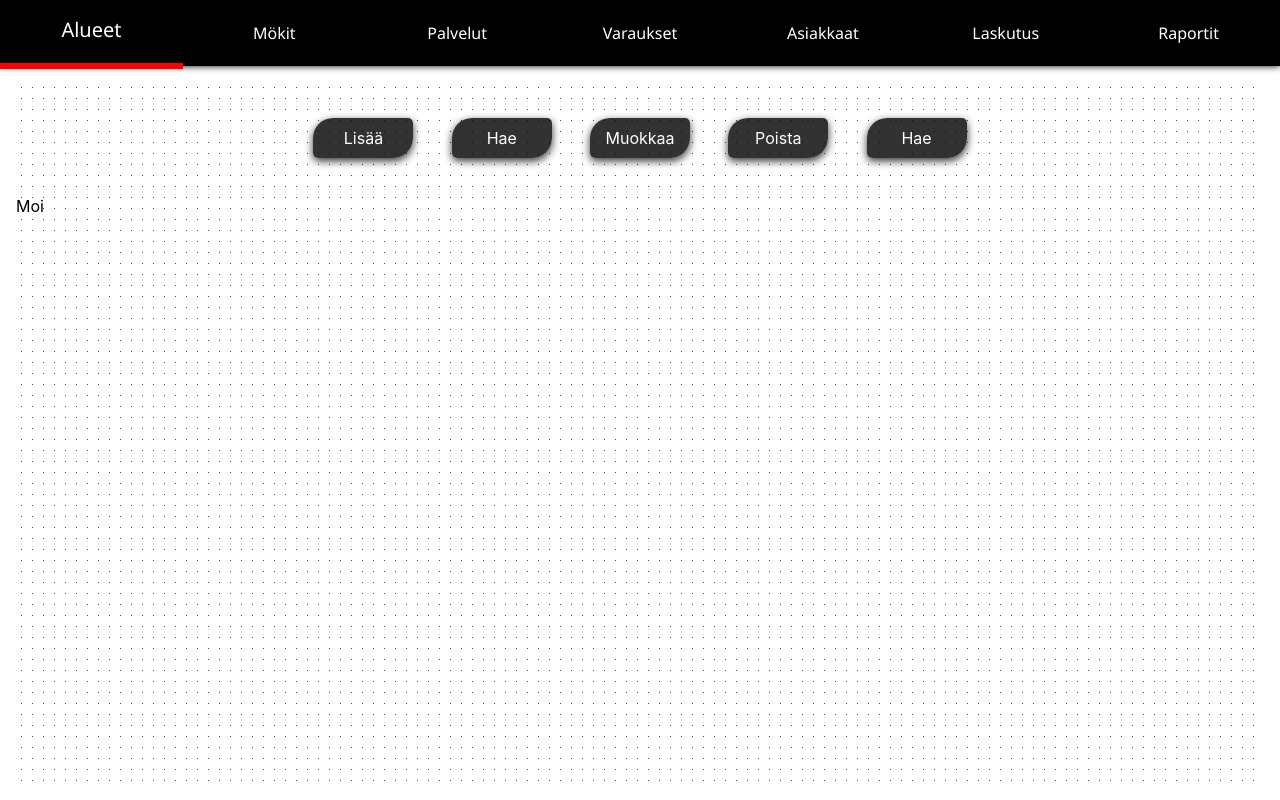
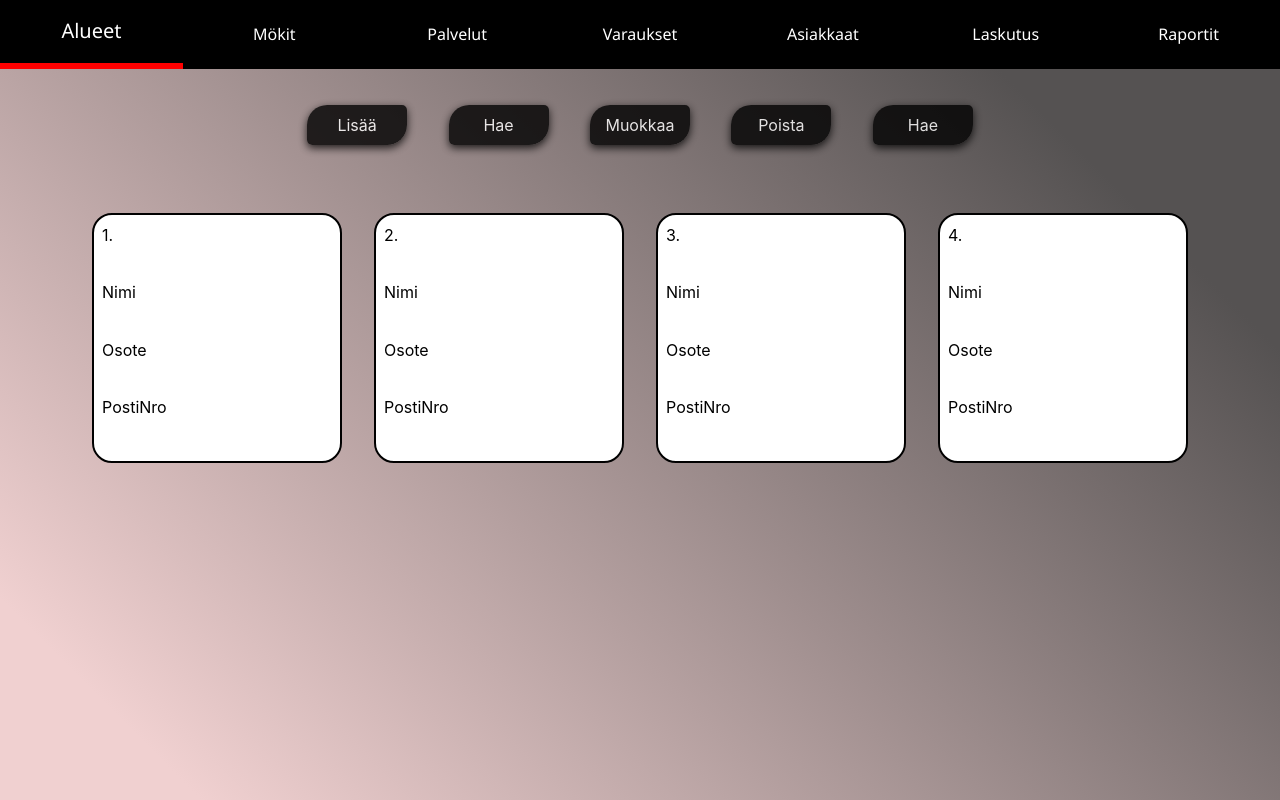
Before and after one commit to egohommeli12345/VillageBase, a React (Vite) app in the folder Frontend/VillageBase_fe/: page /mokit in a window 1280 px wide. Built offline with nearby package versions, Linux system fonts and the light colour scheme.

Commit message:
CottagePage&Visual upd pt.2

```diff
--- /dev/null
+++ b/Frontend/VillageBase_fe/src/components/CottageComponents/CottagePage.css
@@ -0,0 +1,36 @@
+* {
+    margin: 0;
+    padding: 0;
+    box-sizing: border-box;
+
+}
+
+.cottage-BG {
+    height: 100%;
+    background-color:transparent;
+    overflow: scroll;
+}
+
+.cottageCards {
+    display: flex;
+    flex-wrap: wrap;
+    justify-content: center;
+    align-items: center;
+    text-align: start;
+    /* background: rgb(5, 6, 45); */
+    padding: 1em;
+
+}
+
+.item {
+    display: grid;
+    margin: 1em;
+    border: 2px solid black;
+    width: 250px;
+    height: 250px;
+    border-radius: 20px;
+    padding: 8px;
+    background: rgb(255, 255, 255);
+    /* background-image: linear-gradient(144deg,#AF40FF, #5B42F3 50%,#00DDEB); */
+
+}
--- a/Frontend/VillageBase_fe/src/components/CottageComponents/CottagePage.tsx
+++ b/Frontend/VillageBase_fe/src/components/CottageComponents/CottagePage.tsx
@@ -1,4 +1,35 @@
+import "./CottagePage.css";
+
 // Fukntion runko
 export default function CottagePage() {
-    return <div className="cottage-BG">Moi</div>;
+    return <div className="cottage-BG">
+        <div className="cottageCards">
+
+            <div className="item">1.
+            <div className="name">Nimi</div>
+                <div className="location">Osote</div>
+                <div className="zip">PostiNro</div>
+            </div>
+
+            <div className="item">2.
+                <div className="name">Nimi</div>
+                <div className="location">Osote</div>
+                <div className="zip">PostiNro</div>
+            </div>
+
+            <div className="item">3.
+                <div className="name">Nimi</div>
+                <div className="location">Osote</div>
+                <div className="zip">PostiNro</div>
+            </div>
+
+            <div className="item">4.
+                <div className="name">Nimi</div>
+                <div className="location">Osote</div>
+                <div className="zip">PostiNro</div>
+            </div>
+
+        </div>
+
+    </div>;
 }
--- a/Frontend/VillageBase_fe/src/components/MainComponents/MainCenterBox.css
+++ b/Frontend/VillageBase_fe/src/components/MainComponents/MainCenterBox.css
@@ -15,13 +15,19 @@
     justify-content: center;
     align-items: center;
     overflow: hidden;
-    background: rgba(255, 255, 255, 0.904)
-        radial-gradient(rgba(0, 0, 0, 0.712) 10%, transparent 1%);
+    /* background: rgba(255, 255, 255, 0.904)
+    radial-gradient(rgba(0, 0, 0, 0.712) 10%, transparent 1%); */
+
+    /* Persikka*/
+    /* background-image: linear-gradient(45deg, #ff0000 10%, #f7bb00 86%); */
+
+    background-image: linear-gradient(45deg, #f0d0d0 10%, #555252 86%);
+
     height: 100%;
-    background-size: 11px 11px;
-    margin-right: 1em;
-    margin-left: 1em;
-    margin-bottom: 1em;
+    /* background-size: 11px 11px; */
+    /* margin-right: 1em;s
+    margin-left: 1em; */
+    /* margin-bottom: 1em; */
 }
 
 .page {
--- a/Frontend/VillageBase_fe/src/components/MainComponents/MenuBar.css
+++ b/Frontend/VillageBase_fe/src/components/MainComponents/MenuBar.css
@@ -5,7 +5,7 @@
     width: 100vw;
     height: 75px;
     background: rgb(0, 0, 0);
-    margin-bottom: 1em;
+    /* margin-bottom: 1em; */
 }
 
 .buttons {
--- a/Frontend/VillageBase_fe/src/components/RegionComponents/RegionPage.tsx
+++ b/Frontend/VillageBase_fe/src/components/RegionComponents/RegionPage.tsx
@@ -7,10 +7,10 @@ export default function RegionPage() {
             <div className="regionTitle">Alueet</div>
             <div className="regionList">
                 <ul className="list">
-                    <li className="listItem">Alue1</li>
-                    <li className="listItem">Alue2</li>
-                    <li className="listItem">Alue3</li>
-                    <li className="listItem">Alue4</li>
+                    <li className="listItem">Kuopio</li>
+                    <li className="listItem">Kuusamo</li>
+                    <li className="listItem">Kittilä</li>
+                    <li className="listItem">Äkäslompolo</li>
                     <li className="listItem">Alue5</li>
                     <li className="listItem">Alue6</li>
                     <li className="listItem">Alue7</li>
```
